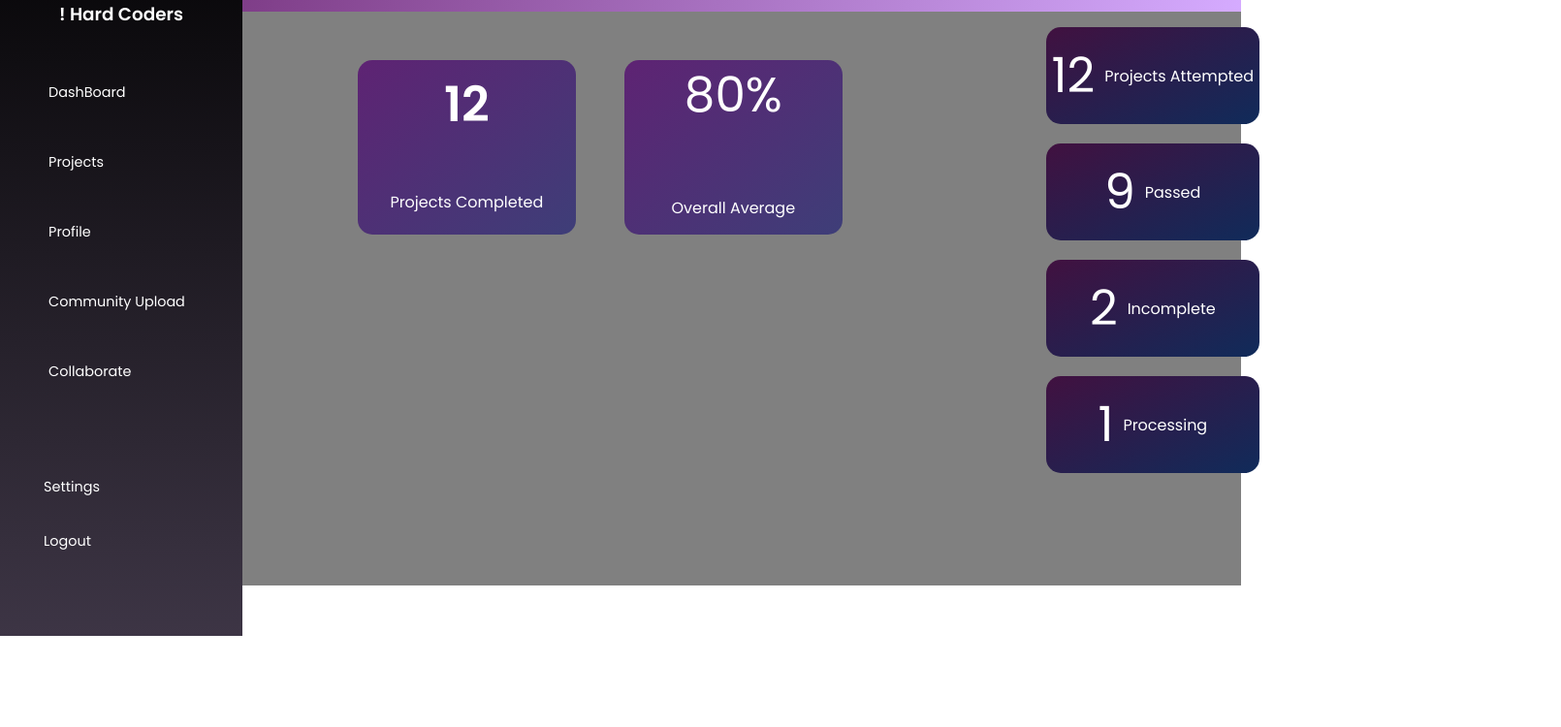
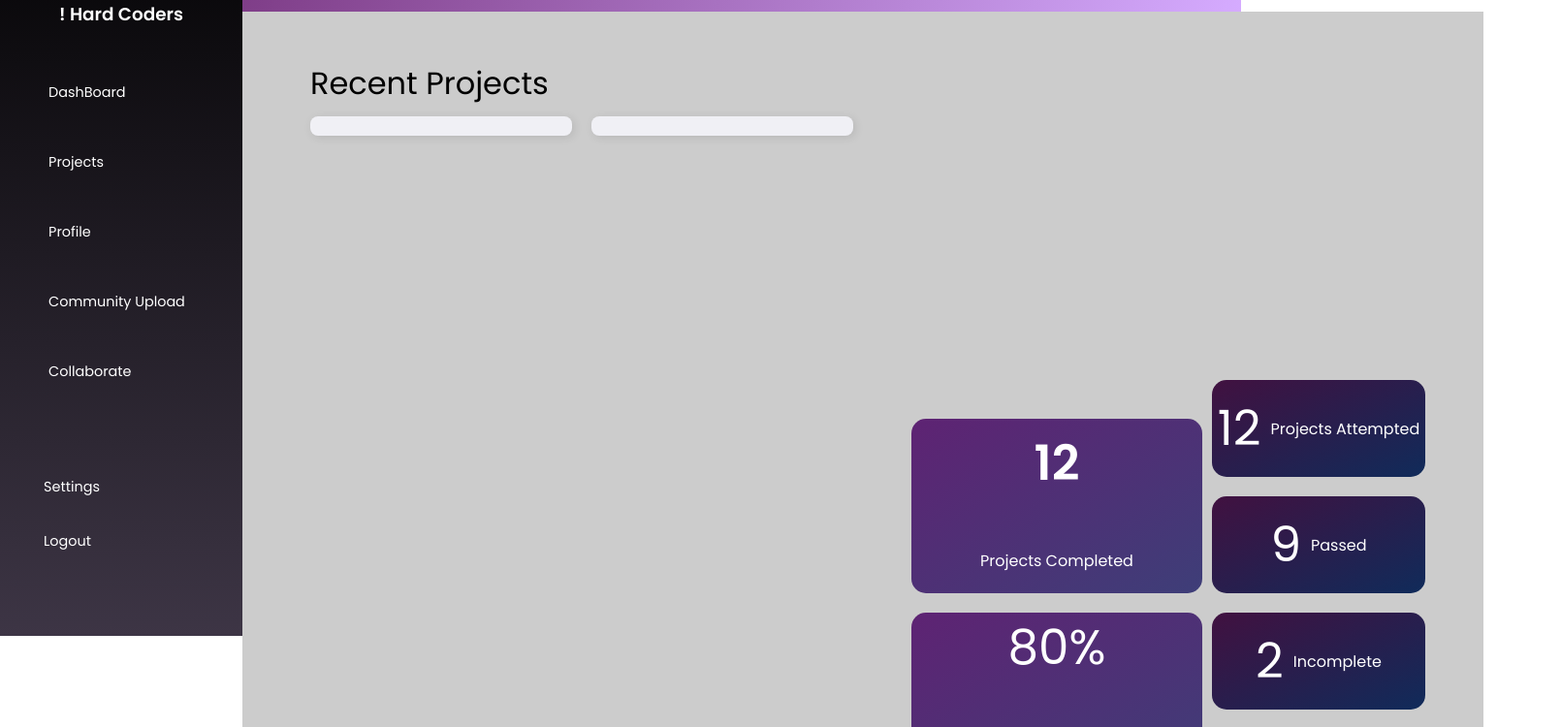
Before and after one commit to eyyt2309/NTUWIT-Hackathon, a React (Vite) app in the folder frontend/: page /dashboard in a window 1280 px wide. Shown: the part 144-894 px from the top of the page at 97% size, 1610 px wide, since content can reach past the window. Before the commit the page ends 800 px from the top, so only its background shows below. Built offline with nearby package versions, Linux system fonts and the light colour scheme.

Commit message:
fixed dashboard

```diff
--- a/frontend/src/components/ProjectHUD.tsx
+++ b/frontend/src/components/ProjectHUD.tsx
@@ -1,9 +1,15 @@
 import "../css/ProjectHUD.css";
+import RecentProjects from "./RecentProjects";
 
 function ProjectHUD() {
   return (
+    <>
       <div className="projecthud-container">
-      <div className="projectsdone-average-container">
+        <div className="a">
+          <RecentProjects />
+        </div>
+        <div className="b flexrow">
+          <div className=" flexcol">
             <div className="projectsdone">
               <h1 className="title-projectsdone">12</h1>
               <p className="subscript">Projects Completed</p>
@@ -37,6 +43,8 @@ function ProjectHUD() {
             </ul>
           </div>
         </div>
+      </div>
+    </>
   );
 }
 
--- a/frontend/src/components/RecentProjects.tsx
+++ b/frontend/src/components/RecentProjects.tsx
@@ -10,70 +10,69 @@ function RecentProjects() {
   const [title, setTitle] = useState("");
   const [languages, setLanguages] = useState("");
   const [percentage, setPercentage] = useState("");
-  const [projectId, setProjectid] = useState(null);
+  const [projectId, setProjectId] = useState("");
   const [userId, setUserId] = useState<string | null>(null);
+
   const fetchProjects = async (userId: string) => {
     try {
       const response = await fetch("http://127.0.0.1:5000/getRecentProjects", {
-        method: "POST", // Using POST to send body as JSON
+        method: "POST",
         headers: {
           "Content-Type": "application/json",
         },
-        body: JSON.stringify({
-          userId: userId,
-        }),
+        body: JSON.stringify({ userId }),
       });
 
-      console.log("Response status:", response.status);
+      if (!response.ok) {
+        throw new Error("Failed to fetch projects");
+      }
+
       const result = await response.json();
-      console.log(result);
+      console.log("Fetch projects result:", result);
 
-      if (response.ok) {
-        console.log("Fetch projects successful");
-        const fetchedProjectId = result.projectId1;
-        setProjectid(result.projectId1);
+      if (result.projectId1) {
+        setProjectId(result.projectId1);
         setPercentage(result.percentage1);
-
-        // Fetch project info using the new projectId
-        if (result.projectid1) {
-          fetchProjectInfo(fetchedProjectId);
-        }
+        fetchProjectInfo(result.projectId1);
       }
     } catch (error) {
-      console.error(error);
+      console.error("Error fetching projects:", error);
       setError("Error: Failed to fetch projects");
     }
   };
 
-  // Fetch project info
   const fetchProjectInfo = async (projectId: string) => {
     try {
       const response = await fetch("http://127.0.0.1:5000/projectinfo", {
-        method: "POST", // Again, using POST to send JSON data
+        method: "POST",
         headers: {
           "Content-Type": "application/json",
         },
-        body: JSON.stringify({
-          projectId: projectId,
-        }),
+        body: JSON.stringify({ projectId }),
       });
+
+      if (!response.ok) {
+        throw new Error("Failed to fetch project info");
+      }
 
       const result = await response.json();
       console.log("Project info:", result);
+
+      setTitle(result.title);
+      setLanguages(result.LANG_NAME);
     } catch (error) {
-      console.error(error);
+      console.error("Error fetching project info:", error);
       setError("Error: Failed to fetch project info");
     }
   };
 
   useEffect(() => {
     const storedUserId = sessionStorage.getItem("userId");
-    setUserId(storedUserId);
-
     if (storedUserId) {
+      setUserId(storedUserId);
       fetchProjects(storedUserId);
     }
-  }, []);
+  }, []); // Empty dependency array to run only on mount
   return (
     <div className="recentprojects-container">
       <div className="recentprojects-header">
@@ -88,10 +87,9 @@ function RecentProjects() {
                 src={image1}
                 alt="Stock picture of course"
               ></img>
-              <h1 className="project-title">{}</h1>
-              <h1 className="project-subscript">
-                {} <p className="percentage-point">{percentage}%</p>
-              </h1>
+              <h1 className="project-title">{title}</h1>
+              <h1 className="project-subscript">{languages}</h1>
+              <p className="percentage-point">{percentage}%</p>
             </Link>
           )}
         </button>
@@ -103,10 +101,9 @@ function RecentProjects() {
                 src={image2}
                 alt="Stock picture of course"
               ></img>
-              <h1 className="project-title">{}</h1>
-              <h1 className="project-subscript">
-                {} <p className="percentage-point">{percentage}%</p>
-              </h1>
+              <h1 className="project-title">{title}</h1>
+              <h1 className="project-subscript">{languages}</h1>
+              <p className="percentage-point">{percentage}%</p>
             </Link>
           )}
         </button>
--- a/frontend/src/css/Dashboard.css
+++ b/frontend/src/css/Dashboard.css
@@ -1,6 +1,6 @@
 .dashboard_container {
   width: 100%;
-  height: 100%;
-  background-color: gray;
-  display: flex;
+  height: 1000px;
+  background-color: #cccccc;
+  margin-left: 250px;
 }
--- a/frontend/src/css/ProjectHUD.css
+++ b/frontend/src/css/ProjectHUD.css
@@ -1,13 +1,16 @@
 @import url("https://fonts.googleapis.com/css2?family=Poppins:wght@400;600&display=swap");
 
 .projecthud-container {
-  max-width: 500px;
-  margin-left: 21%;
-  margin-top: -90px;
-  left: auto;
-  right: auto;
-  position: relative;
+  padding-top: 30px;
+ display: grid;
+ grid-template-columns: 600px 500px;
+ grid-template-rows: 300px 500px;
+ grid-gap: 30px;
+ padding-left: 20px;
+ /* justify-content: center; */
+ margin-left: 50px;
 }
+
 
 .projectsdone-average-container {
   display: flex;
@@ -31,6 +34,7 @@
   flex-direction: column;
   justify-content: center;
   align-items: center;
+  margin: 10px;
 }
 
 .projectsdone:hover,
@@ -63,13 +67,17 @@
 .projectsinfo-container {
   display: flex;
   justify-content: center;
-  margin: -350px 10px 100px 900px;
+  width: fit-content;
 }
 
 .projectsinfo-list {
   display: grid;
   grid-template-columns: repeat(1, 1fr);
   gap: 20px;
+  width: fit-content;
+  height: fit-content;
+  margin: 0px;
+  padding: 0px;
 }
 
 .list-item:hover {
@@ -94,3 +102,23 @@
   font-size: 50px;
   padding-right: 10px;
 }
+.a{
+  grid-column: 1;
+  grid-row: 1;
+}
+.b{
+  grid-column: 2;
+  grid-row: 2;
+}
+.flexrow
+{
+display: flex;
+flex-direction: row;
+justify-content: center;
+align-items: center;
+}
+.flexcol
+{
+  display: flex;
+  flex-direction: column;
+}
--- a/frontend/src/css/RecentProjects.css
+++ b/frontend/src/css/RecentProjects.css
@@ -1,17 +1,8 @@
 @import url("https://fonts.googleapis.com/css2?family=Poppins:wght@400;600&display=swap");
 
 .recentprojects-container {
-  width: 600px;
-  height: 400px;
-  position: relative;
-  margin: -330px 0px 0px 25px;
-  padding: 0px;
-  display: flex;
-  flex-direction: column;
-  align-items: center;
-  position: relative;
-  left: 20%;
-  top: 20%;
+
+
 }
 
 .title-header {
--- a/frontend/src/pages/Dashboard.tsx
+++ b/frontend/src/pages/Dashboard.tsx
@@ -19,7 +19,6 @@ function Dashboard() {
 
       <div className="dashboard_container">
         <ProjectHUD />
-        <RecentProjects />
       </div>
     </>
   );
```
Lines whose indentation alone changed are shown as unchanged.
